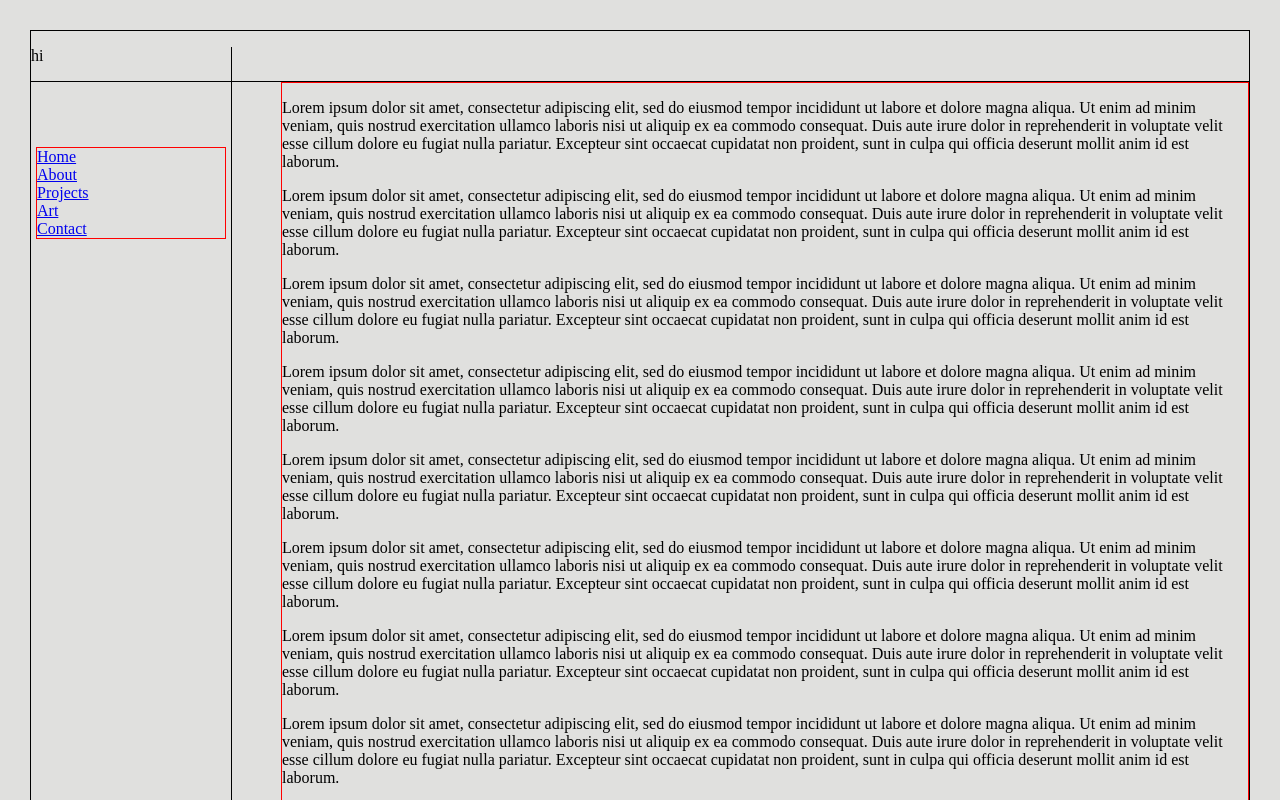
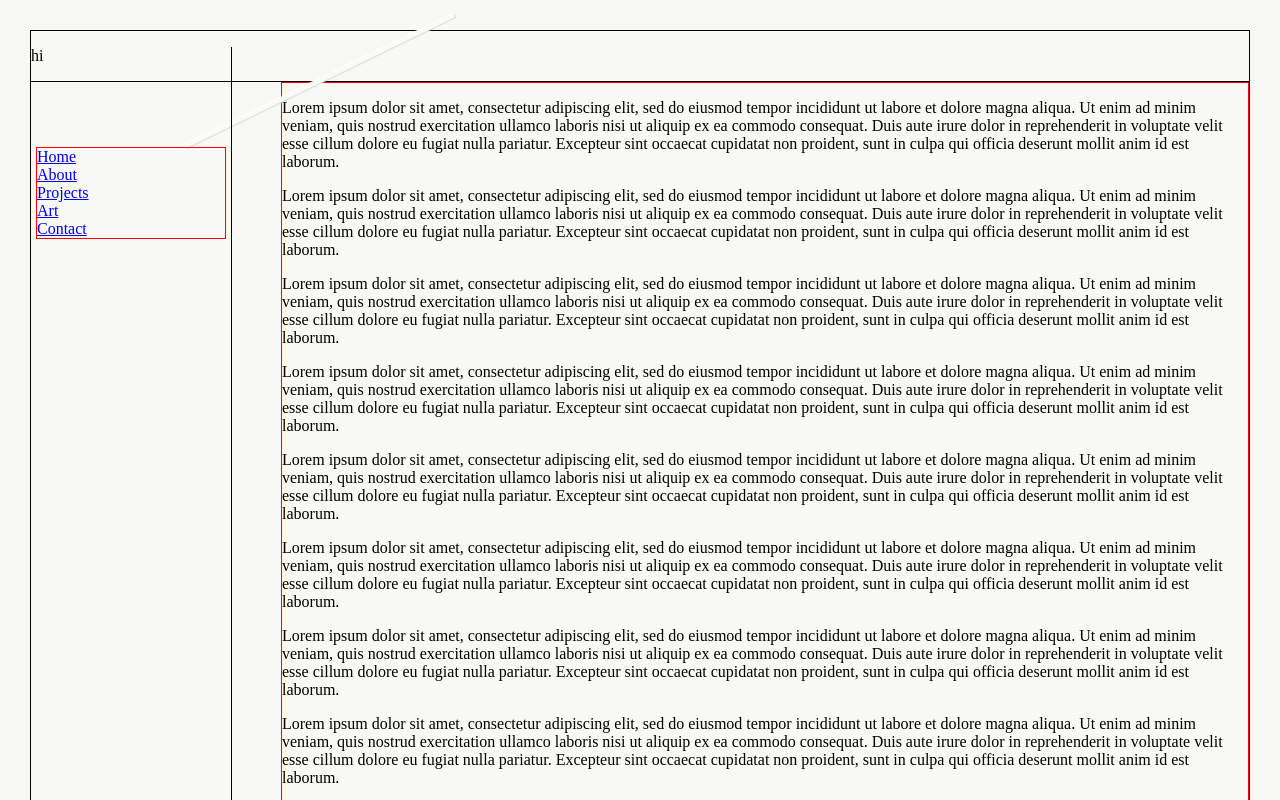
Before and after one commit to annamonkman/react-portfolio, a React (Create React App) app in the folder client/: page /about in a window 1280 px wide. Shown: the top 800 px of the page. Built offline with nearby package versions, Linux system fonts and the light colour scheme.

Commit message:
added some css experiments

```diff
--- a/client/src/components/About.js
+++ b/client/src/components/About.js
@@ -6,6 +6,10 @@ const About = () => {
       <p>
       Lorem ipsum dolor sit amet, consectetur adipiscing elit, sed do eiusmod tempor incididunt ut labore et dolore magna aliqua. Ut enim ad minim veniam, quis nostrud exercitation ullamco laboris nisi ut aliquip ex ea commodo consequat. Duis aute irure dolor in reprehenderit in voluptate velit esse cillum dolore eu fugiat nulla pariatur. Excepteur sint occaecat cupidatat non proident, sunt in culpa qui officia deserunt mollit anim id est laborum.
       </p>
+
+      <div className="line-experiment">
+        <hr className="embossed-line-experiment"/>
+      </div>
       <p>
       Lorem ipsum dolor sit amet, consectetur adipiscing elit, sed do eiusmod tempor incididunt ut labore et dolore magna aliqua. Ut enim ad minim veniam, quis nostrud exercitation ullamco laboris nisi ut aliquip ex ea commodo consequat. Duis aute irure dolor in reprehenderit in voluptate velit esse cillum dolore eu fugiat nulla pariatur. Excepteur sint occaecat cupidatat non proident, sunt in culpa qui officia deserunt mollit anim id est laborum.
       </p>
--- a/client/src/components/Home.js
+++ b/client/src/components/Home.js
@@ -5,7 +5,7 @@ const Home = () => {
 
   return (
     <div>
-      <h1></h1>
+      <div className="dots1"></div>
     </div>
   )
 }
--- a/client/src/styles/main.scss
+++ b/client/src/styles/main.scss
@@ -3,7 +3,7 @@ body {
   border: 1px solid black;
   min-height: 100vh;
   margin: 30px;
-  background-color: rgb(224, 224, 222);
+  background-color: rgb(248, 248, 245);
 }
 
 .nav-container {
@@ -37,3 +37,33 @@ body {
   margin-left: 250px;
 
 }
+
+.line-experiment {
+  width: 300px;
+  height: 100px;
+  // border-bottom: 1px solid green;
+  // border: 1px solid red;
+  -webkit-transform:
+    translateY(100px)
+    translateX(200px)
+    rotate(-26deg);
+  position: absolute;
+  top: -33px;
+  left: -13px;
+}
+
+.embossed-line-experiment {
+  width: 300px;
+  height: 4px;
+  box-shadow: -1px -1px 1px rgb(255, 255, 255), 1px 1px 1px rgb(216, 216, 216);
+  border: none;
+  background-color: rgb(250, 250, 246);
+  color: rgb(248, 248, 245);
+}
+
+.dots1 {
+  width: 800px;
+  height: 800px;
+  background-image: radial-gradient(black 10px, transparent 0);
+  background-size: 20px 20px;
+}
```
